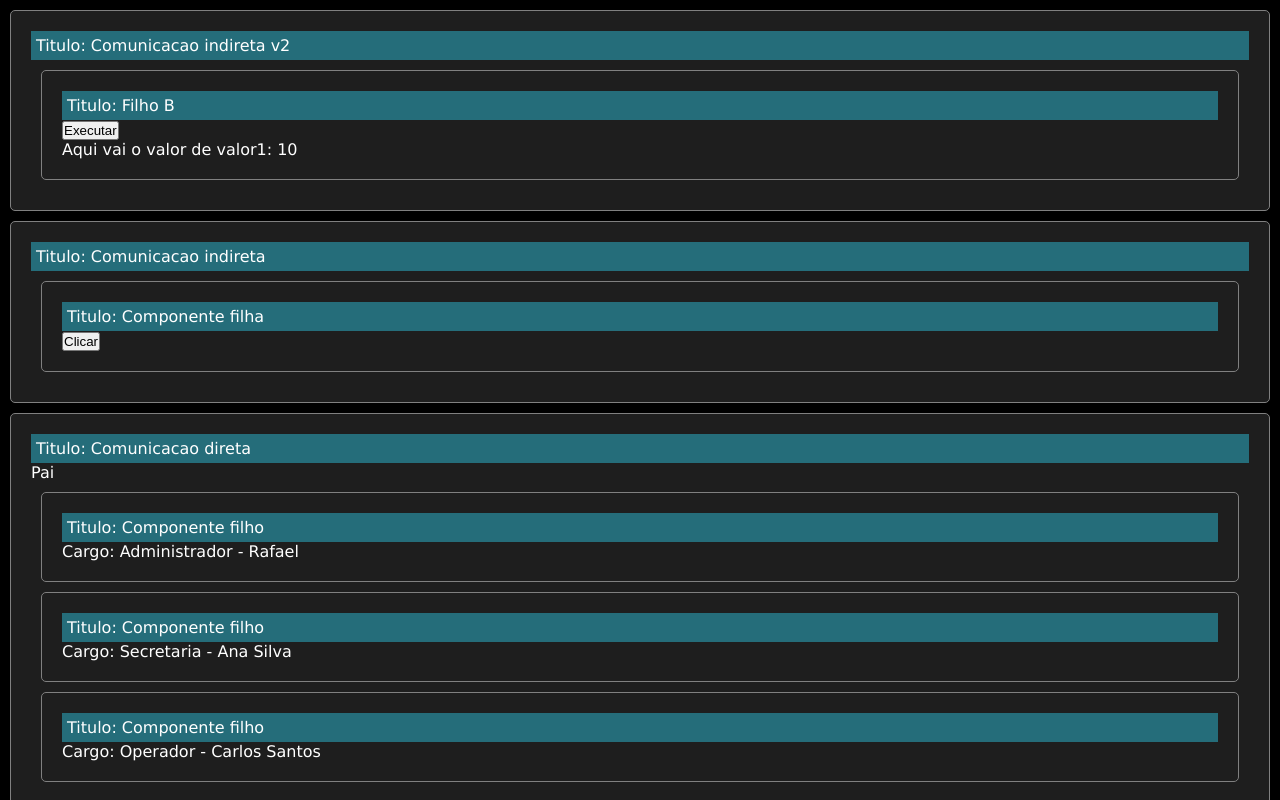
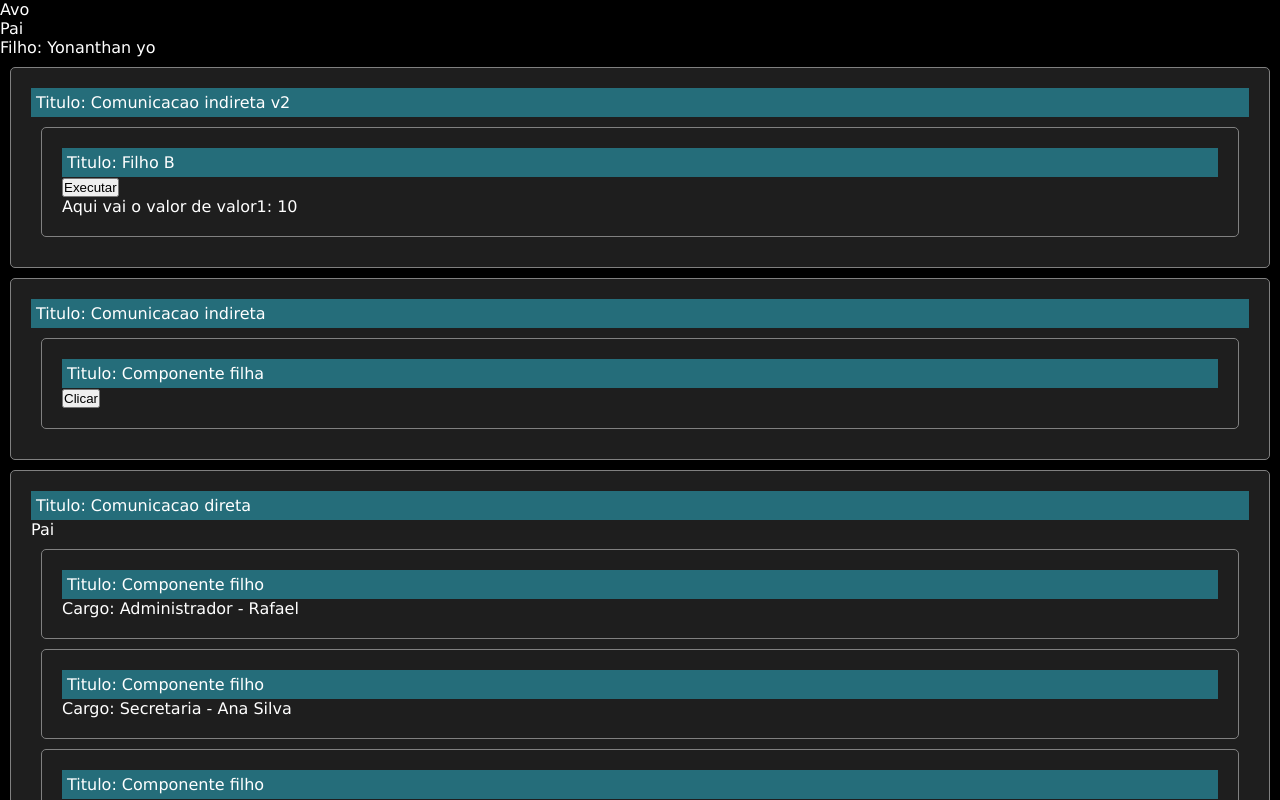
Before and after one commit to rafaelandradegs/curso-react-joao-ribeiro, a React (Vite) app: page / in a window 1280 px wide. Shown: the top 800 px of the page. Built offline with nearby package versions, Linux system fonts and the light colour scheme.

Commit message:
Comunicacao direta entre componentes mais detalhada

```diff
--- a/src/App.jsx
+++ b/src/App.jsx
@@ -12,12 +12,14 @@ import { ComponenteNove } from './components/ComponenteNove'
 import { ComponentePai } from './components/comunicacao_direta/ComponentePai'
 import { ComponenteMae } from './components/comunicacao_indireta/ComponenteMae'
 import { ComponenteA } from './components/comunicacao_indireta_2/ComponenteA'
+import { ComponenteAvoA } from './components/comunicacao_direta_2/ComponenteAvoA'
 
 import './style.css'
 
 export default function App() {
   return (
     <div>
+      <ComponenteAvoA titulo="ComponenteAvoA" />
       <ComponenteA titulo="Comunicacao indireta v2" />
       <ComponenteMae titulo="Comunicacao indireta" />
       <ComponentePai titulo="Comunicacao direta"></ComponentePai>
--- /dev/null
+++ b/src/components/comunicacao_direta_2/ComponenteAvoA.jsx
@@ -0,0 +1,11 @@
+import React from 'react'
+import { ComponentePaiA } from './ComponentePaiA'
+
+export const ComponenteAvoA = props => {
+  return (
+    <div>
+      <p>Avo</p>
+      <ComponentePaiA nome="Yonanthan" apelido="yo" />
+    </div>
+  )
+}
--- /dev/null
+++ b/src/components/comunicacao_direta_2/ComponenteFilhoA.jsx
@@ -0,0 +1,11 @@
+import React from 'react'
+
+export function ComponenteFilhoA(props) {
+  return (
+    <div>
+      <p>
+        Filho: {props.nome} {props.apelido}
+      </p>
+    </div>
+  )
+}
--- /dev/null
+++ b/src/components/comunicacao_direta_2/ComponentePaiA.jsx
@@ -0,0 +1,11 @@
+import React from 'react'
+import { ComponenteFilhoA } from './ComponenteFilhoA'
+
+export const ComponentePaiA = props => {
+  return (
+    <div>
+      <p>Pai</p>
+      <ComponenteFilhoA {...props} />
+    </div>
+  )
+}
```
